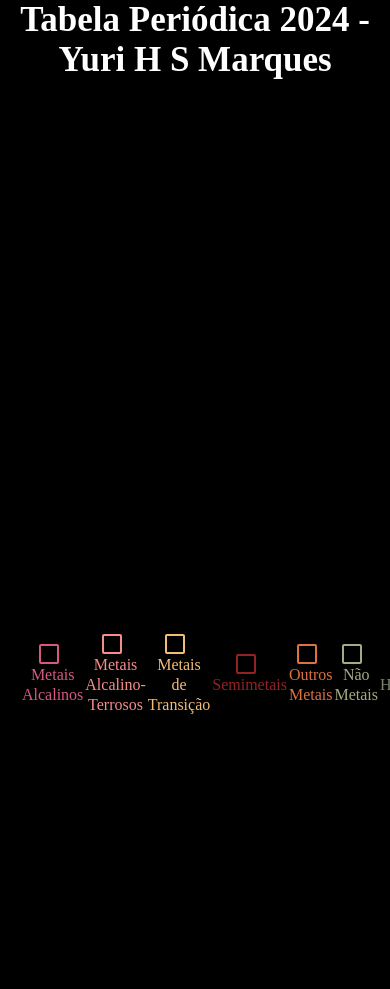
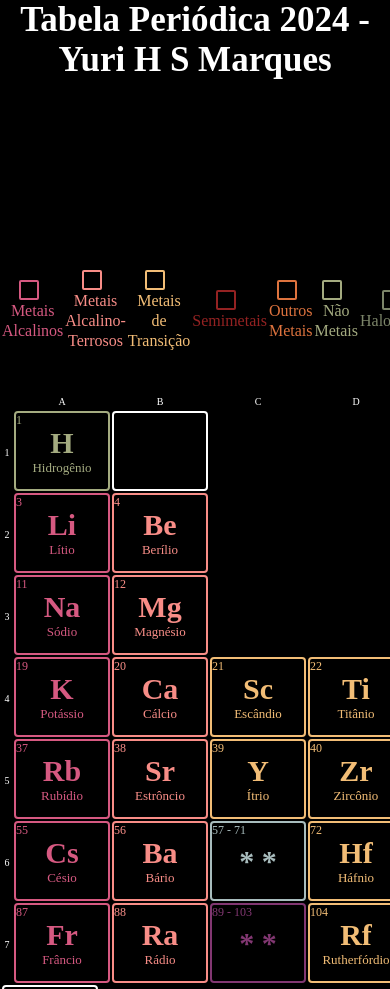
Before and after one commit to Henriqueysm/Tabela-periodica, a plain HTML site: page index.html in a window 390 px wide. Shown: the top 989 px of the page. Drawn offline with Linux system fonts and the light colour scheme.

Commit message:
Update tabela 6.css

```diff
--- a/tabela 6.css
+++ b/tabela 6.css
@@ -165,6 +165,22 @@ li:before{
 	top:.25em;
 }
 
+#periodic-table {
+	display: column;
+	grid-template-columns: repeat(18, 1fr); /* 18 colunas para acomodar a tabela */
+	gap: 5px; /* Espaço entre os elementos */
+	width: 100%; /* Margem para evitar que elementos toquem as bordas */
+	height: auto; /* Ajuste proporcional à altura */
+  }
+
+.element {
+	display: flex;
+	flex-direction: column;
+	justify-content: center;
+	align-items: center;
+	border-radius: 5px;
+	text-align: center;
+  }
 
 @media only screen and (min-width:80em){
 	@supports (display:grid){
@@ -249,3 +265,196 @@ li:before{
 			font-size:.75em;
 		}
 }
+
+
+
+@media (max-width: 600px){
+
+
+	*{
+		margin:0;
+		padding:0;
+		list-style:none;
+		box-sizing:border-box;
+		flex-direction: column;
+		background-size: cover;
+	}
+
+	body{
+		background-size: contain;
+		font:'Montserrat', sans-serif;
+		color:rgb(255,255,255);
+		text-align:center;
+		padding: 0%;
+		background:var(--bg-preto);
+		margin: 0;
+		padding: 0;
+		width: 100%;
+
+	}
+
+	.tabela-div{
+		width: 100%;
+		background-size: contain;
+		max-width: 100%;
+		position: absolute;
+	}
+
+
+
+	table{
+
+		width: 100%;}
+
+
+	:root{
+		--bg-preto: black;
+		--nao-metal:#a4ab80;
+		--gas-nobre:#52493a;
+		--metal-alcalino:#d65981;
+		--metal-alcalino-terroso:#f88d87;
+		--semimetal:#942222;
+		--halogenio:#7c8569;
+		--outros-metais:#de733e;
+		--metal-transicao:#f2bd76;
+		--lantanideo:#a8bcbd;
+		--actinidio:#823772
+	}
+
+
+
+
+
+	.nao-metal{
+		color:var(--nao-metal);
+	}
+
+	.gas-nobre{
+		color:var(--gas-nobre);
+	}
+
+	.metal-alcalino{
+		color:var(--metal-alcalino);
+	}
+
+	.metal-alcalino-terroso{
+		color:var(--metal-alcalino-terroso);
+	}
+
+	.semimetal{
+		color:var(--semimetal);
+	}
+
+	.halogenio{
+		color:var(--halogenio);
+	}
+
+	.outros-metais{
+		color:var(--outros-metais);
+	}
+
+	.metal-transicao{
+		color:var(--metal-transicao);
+	}
+
+	.lantanideo{
+		color:var(--lantanideo);
+	}
+
+	.actinidio{
+		color:var(--actinidio);
+	}
+
+
+	.tabela{
+		width: 100%;
+
+	}
+
+
+
+	h1{
+		font-size: 35px;
+	}
+
+
+	h2{
+		font-size: 30px;
+	}
+
+	p:last-child{
+		font-size: 13px;
+	}
+
+
+	main{
+		margin: 0;
+		padding: 0;
+	}
+
+
+	section{
+		width: 6em;
+		height:5em;
+		background:var(--bg-preto);
+		border:.125rem solid;
+		border-radius:.25rem;
+		margin-bottom:.5em;
+		position:relative;
+		display:flex;
+		flex-direction:column;
+		justify-content:center;
+		margin: 0;
+		padding: 0;
+	}
+
+
+
+
+
+
+	ul {
+		display: flex;
+		justify-content: space-between;
+		list-style-type: none;
+		padding: 0px;
+	}
+
+	li{
+		font-size: 16px;
+		flex-basis:90%;
+		line-height:1.25;
+		margin-bottom:1em;
+	}
+
+	li:before{
+		content:' ';
+		display:inline-block;
+		width:1em;
+		height:1em;
+		border:.125em solid;
+		border-radius:.125rem;
+		margin-right:.5em;
+		position:relative;
+		top:.25em;
+	}
+
+	#periodic-table {
+		display: column;
+		grid-template-columns: repeat(18, 1fr); /* 18 colunas para acomodar a tabela */
+		gap: 5px; /* Espaço entre os elementos */
+		width: 100%; /* Margem para evitar que elementos toquem as bordas */
+		height: auto; /* Ajuste proporcional à altura */
+	  }
+
+	.element {
+		display: flex;
+		flex-direction: column;
+		justify-content: center;
+		align-items: center;
+		border-radius: 5px;
+		text-align: center;
+	  }
+
+
+	}
```
